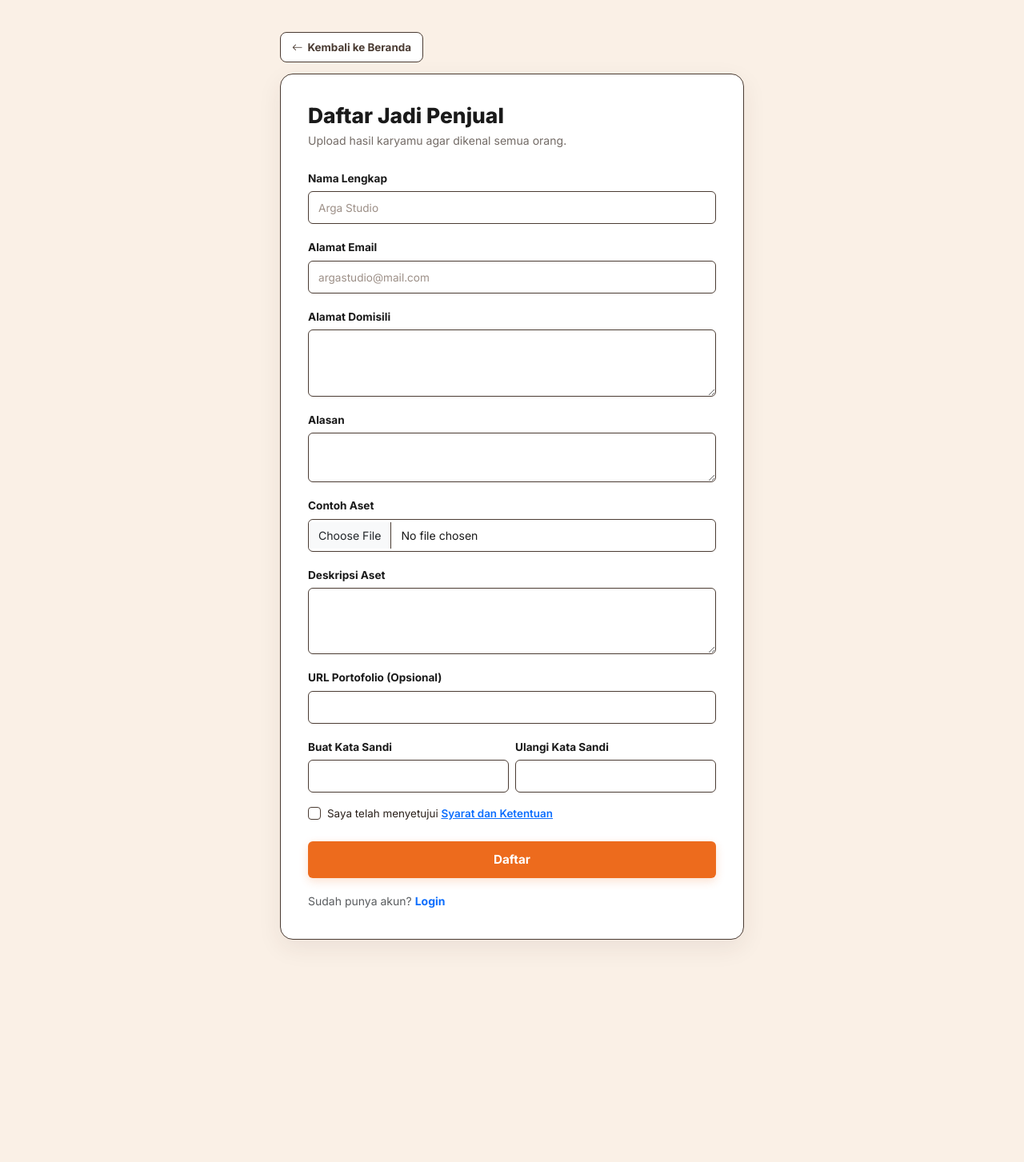
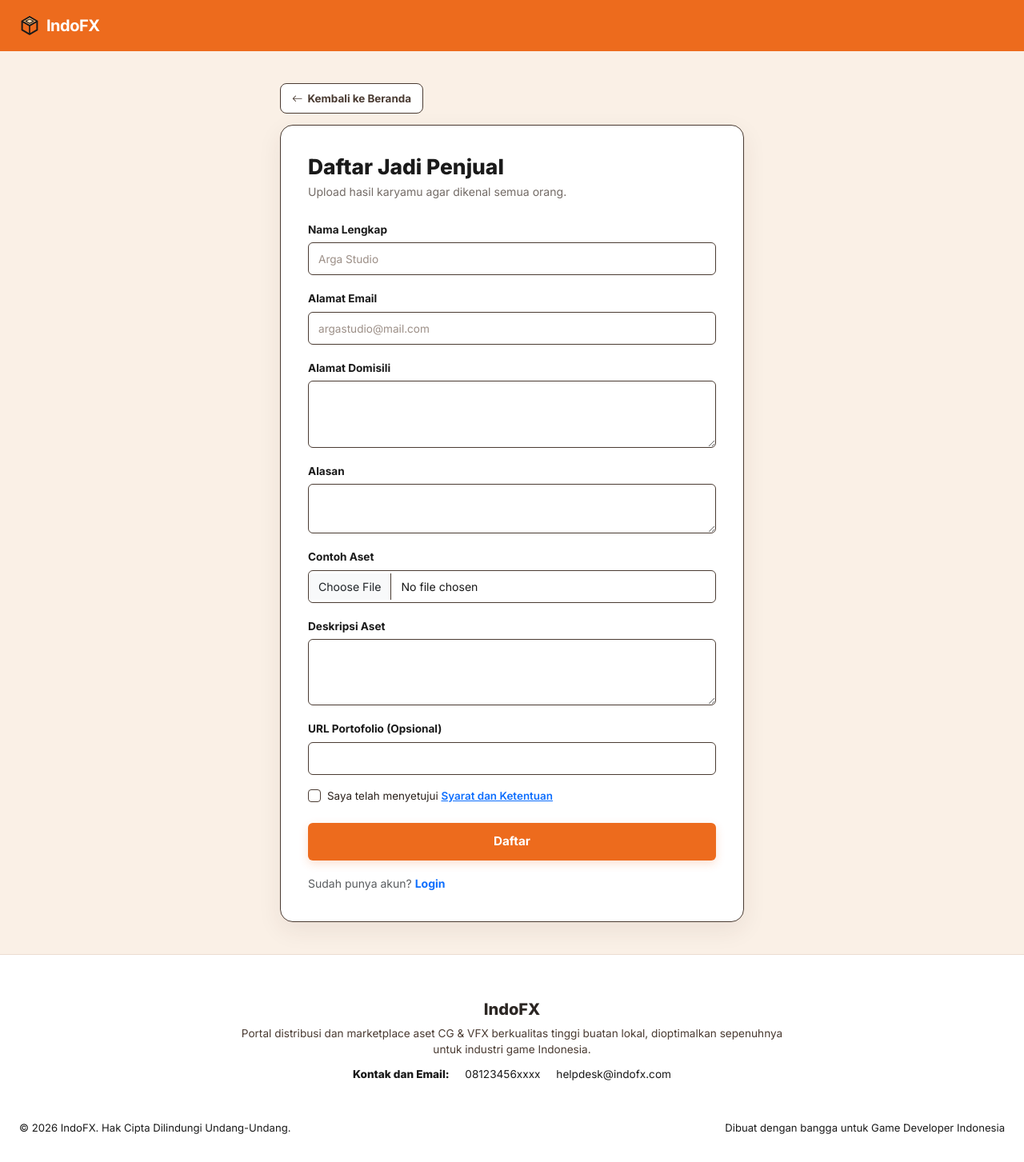
Before and after one commit to ZhayaGT/IndoFX_GithubRepo, a PHP site: page /seller/register in a window 1280 px wide. Shown: the whole page at 80% size. Before the commit the page ends 1175 px from the top, so only its background shows below. Run offline with PHP 8.4, Linux system fonts and the light colour scheme; some libraries are stand-ins or nearby versions.

Commit message:
feat(fe): tambah navbar dan footer serta hapus kolom kata sandi di form daftar penjual

```diff
--- a/resources/views/auth/seller_register.php
+++ b/resources/views/auth/seller_register.php
@@ -23,14 +23,37 @@ $userEmail  = $isLoggedIn ? (string)($_SESSION['email'] ?? '') : '';
     <link rel="stylesheet" href="/assets/css/style.css">
 
     <style>
+        .navbar-orange {
+            background-color: #ED6B1D !important;
+            padding: 12px 0 !important;
+        }
+        .navbar-orange .container-figma {
+            display: flex !important;
+            justify-content: flex-start !important;
+            align-items: center !important;
+            width: 100% !important;
+        }
+        .navbar-orange .navbar-brand {
+            margin: 0 !important;
+            display: flex !important;
+            align-items: center !important;
+        }
+
         body {
             background-color: var(--indofx-cream-bg, #FAF0E6);
             min-height: 100vh;
             display: flex;
+            flex-direction: column;
+            font-family: 'Inter', sans-serif;
+        }
+
+        .seller-register-main {
+            flex: 1 0 auto;
+            width: 100%;
+            display: flex;
             align-items: center;
             justify-content: center;
             padding: 40px 15px;
-            font-family: 'Inter', sans-serif;
         }
 
         .seller-register-card {
@@ -190,7 +213,7 @@ $userEmail  = $isLoggedIn ? (string)($_SESSION['email'] ?? '') : '';
         }
 
         @media (max-width: 576px) {
-            body {
+            .seller-register-main {
                 padding: 20px 12px;
                 align-items: flex-start;
             }
@@ -257,7 +280,23 @@ $userEmail  = $isLoggedIn ? (string)($_SESSION['email'] ?? '') : '';
 </head>
 
 <body>
+    <nav class="navbar navbar-orange sticky-top">
+        <div class="container-figma">
+            <a class="navbar-brand gap-2 text-decoration-none" href="/">
+                <svg width="26" height="26" viewBox="0 0 24 24" fill="none" xmlns="http://www.w3.org/2000/svg">
+                    <path d="M12 2L20.66 7V17L12 22L3.34 17V7L12 2Z" fill="#ED6B1D" stroke="#1A1A1A" stroke-width="1.8" stroke-linejoin="round" />
+                    <path d="M12 2L20.66 7L12 12L3.34 7L12 2Z" fill="#FDBA74" stroke="#1A1A1A" stroke-width="1.5" stroke-linejoin="round" />
+                    <path d="M12 12V22" stroke="#1A1A1A" stroke-width="1.5" />
+                    <path d="M12 12L20.66 7" stroke="#1A1A1A" stroke-width="1.5" />
+                    <path d="M12 12L3.34 7" stroke="#1A1A1A" stroke-width="1.5" />
+                    <path d="M12 4.5L16.5 7L12 9.5L7.5 7L12 4.5Z" fill="#FED7AA" stroke="#1A1A1A" stroke-width="1" stroke-linejoin="round" />
+                </svg>
+                <span class="brand-text text-white fw-bold">IndoFX</span>
+            </a>
+        </div>
+    </nav>
 
+    <main class="seller-register-main">
         <div class="seller-register-shell">
             <a href="/" class="seller-back-link">
                 <i class="bi bi-arrow-left" aria-hidden="true"></i> Kembali ke Beranda
@@ -318,19 +357,7 @@ $userEmail  = $isLoggedIn ? (string)($_SESSION['email'] ?? '') : '';
                             placeholder="">
                     </div>
 
-                <!-- 8. Password: Buat Kata Sandi & Ulangi Kata Sandi -->
-                <div class="row g-2 mb-3">
-                    <div class="col-6">
-                        <label class="form-label-custom">Buat Kata Sandi</label>
-                        <input type="password" id="regPassword" class="form-control form-control-custom" placeholder="" <?= !$isLoggedIn ? 'required' : '' ?>>
-                    </div>
-                    <div class="col-6">
-                        <label class="form-label-custom">Ulangi Kata Sandi</label>
-                        <input type="password" id="regPasswordConfirm" class="form-control form-control-custom" placeholder="" <?= !$isLoggedIn ? 'required' : '' ?>>
-                    </div>
-                </div>
-
-                <!-- 9. Checkbox Syarat & Ketentuan -->
+                    <!-- 8. Checkbox Syarat & Ketentuan -->
                     <div class="mb-4 form-check-terms">
                         <input class="form-check-input" type="checkbox" id="checkTerms" required>
                         <label class="form-check-label" for="checkTerms">
@@ -338,16 +365,17 @@ $userEmail  = $isLoggedIn ? (string)($_SESSION['email'] ?? '') : '';
                         </label>
                     </div>
 
-                <!-- 10. Tombol Daftar Oranye -->
+                    <!-- 9. Tombol Daftar Oranye -->
                     <button type="submit" class="btn-register-submit mb-3">Daftar</button>
 
-                <!-- 11. Tautan Login -->
+                    <!-- 10. Tautan Login -->
                     <div>
                         <small class="text-muted">Sudah punya akun? <a href="/login" class="text-primary text-decoration-none fw-bold">Login</a></small>
                     </div>
                 </form>
             </div>
         </div>
+    </main>
 
     <!-- MODAL POPUP: SYARAT DAN KETENTUAN (SESUAI GAMBAR) -->
     <div class="modal fade" id="modalTerms" tabindex="-1" aria-hidden="true">
@@ -394,6 +422,27 @@ $userEmail  = $isLoggedIn ? (string)($_SESSION['email'] ?? '') : '';
         </div>
     </div>
 
+    <footer class="footer-main">
+        <div class="container-figma">
+            <div class="footer-center-content">
+                <h5 class="footer-brand-title-center">IndoFX</h5>
+                <p class="footer-brand-desc-center">
+                    Portal distribusi dan marketplace aset CG &amp; VFX berkualitas tinggi buatan lokal, dioptimalkan sepenuhnya untuk industri game Indonesia.
+                </p>
+                <!-- Baris Kontak dan Email sesuai desain baru -->
+                <div style="font-size: 0.85rem; color: #1a1a1a; margin-top: 10px;">
+                    <strong style="font-weight: 800;">Kontak dan Email:</strong>
+                    <span style="margin: 0 16px;">08123456xxxx</span>
+                    <span>helpdesk@indofx.com</span>
+                </div>
+            </div>
+            <div class="footer-bottom-bar">
+                <span>&copy; 2026 IndoFX. Hak Cipta Dilindungi Undang-Undang.</span>
+                <span>Dibuat dengan bangga untuk Game Developer Indonesia</span>
+            </div>
+        </div>
+    </footer>
+
     <!-- Bootstrap 5 JS Bundle -->
     <script src="https://cdn.jsdelivr.net/npm/bootstrap@5.3.3/dist/js/bootstrap.bundle.min.js"></script>
 
@@ -417,14 +466,6 @@ $userEmail  = $isLoggedIn ? (string)($_SESSION['email'] ?? '') : '';
                 const termsChecked = document.getElementById('checkTerms').checked;
                 if (!termsChecked) {
                     alert('Harap setujui Syarat dan Ketentuan terlebih dahulu untuk mendaftar sebagai Penjual.');
-                    return;
-                }
-
-                // Validasi Password jika diisi
-                const pass = document.getElementById('regPassword') ? document.getElementById('regPassword').value : '';
-                const passConfirm = document.getElementById('regPasswordConfirm') ? document.getElementById('regPasswordConfirm').value : '';
-                if (pass && passConfirm && pass !== passConfirm) {
-                    alert('Konfirmasi Kata Sandi tidak cocok!');
                     return;
                 }
 
```
Lines whose indentation alone changed are shown as unchanged.
